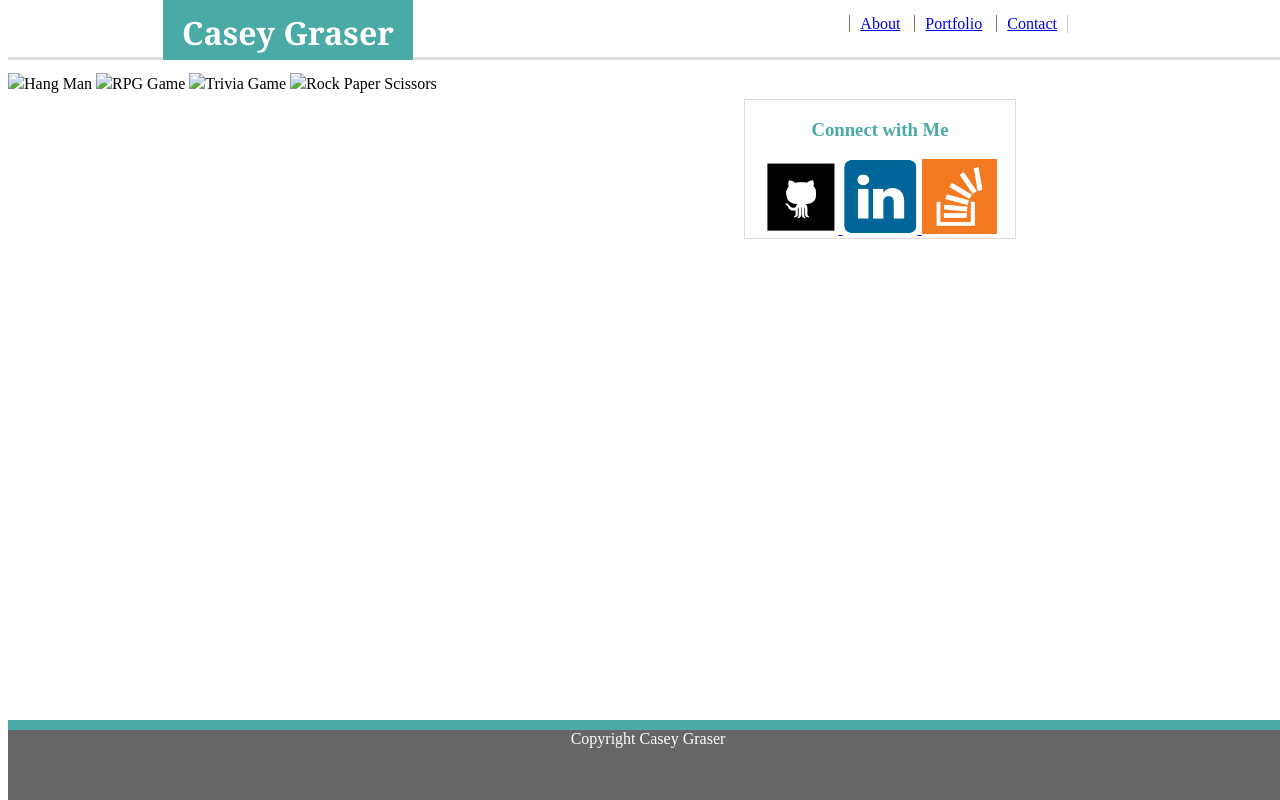
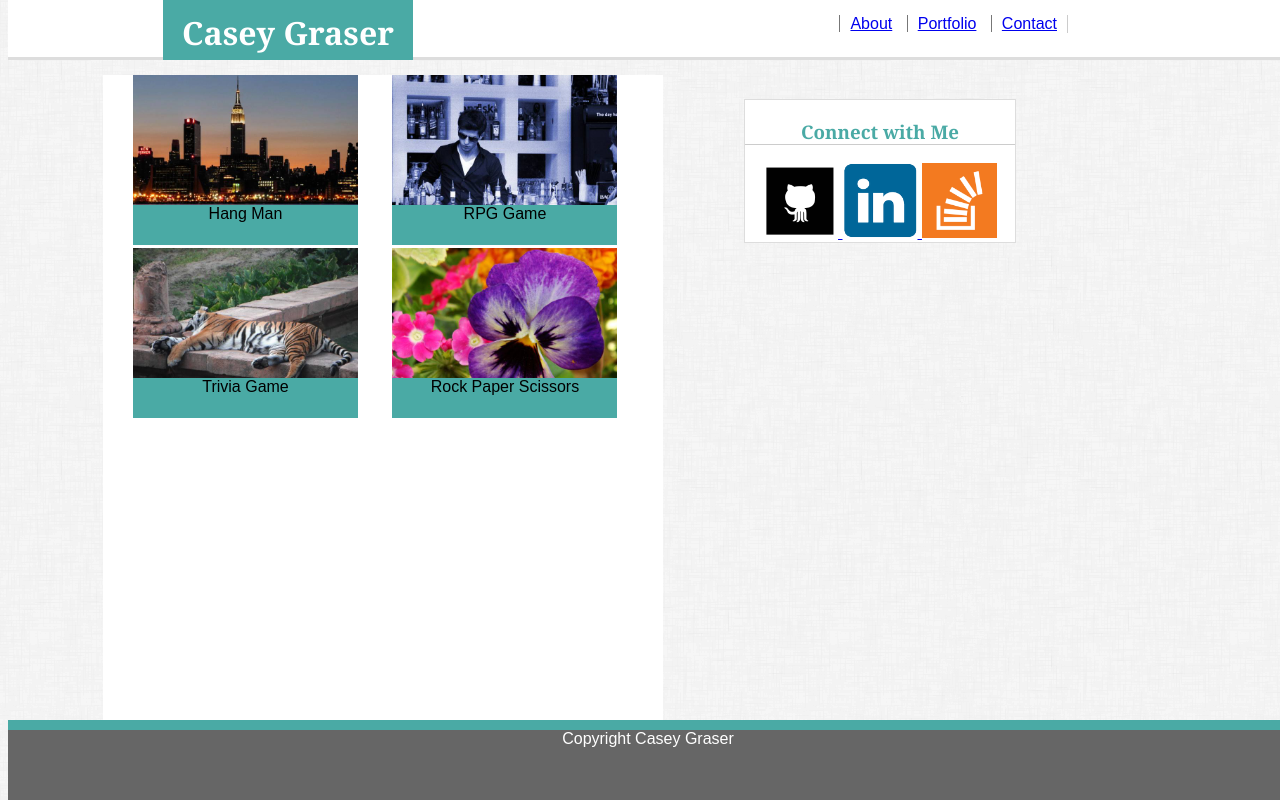
Before and after one commit to Csgraser/assignment-1, a plain HTML site: page portfolio.html in a window 1280 px wide. Drawn offline with Linux system fonts and the light colour scheme.

Commit message:
portfolio and contact work

```diff
--- a/assets/css/style.css
+++ b/assets/css/style.css
@@ -1,6 +1,10 @@
 *{
 	box-sizing: border-box;
 
+}
+
+body{
+	font: 16px 'Arial', 'Helvetica Neue', Helvetica, sans-serif;
 }
 
 h1 {
@@ -13,11 +17,20 @@ h1 {
 }
 
 h2 {
+	z-index: 3;
 	font-family: 'Georgia', Times, 'Times New Roman', serif;
 	color: #4aaaa5;
+	border-bottom: 2px solid #ccc;
 }
 
-#name {
+h3 {
+	font-family: 'Georgia', Times, 'Times New Roman', serif;
+	color: #4aaaa5;
+	border-bottom: 1px solid #ccc;
+
+}
+
+.name {
 	background-color: #4aaaa5;
 	margin-left: 155px;
 	width: 250px;
@@ -36,6 +49,7 @@ h2 {
 	margin-top: 100px;
 	width: 50%;
 	padding: 50px;
+	padding-bottom: 100px;
 	border: 1px;
 	border-style: block;
 	outline-color: #dddddd;
@@ -140,3 +154,45 @@ footer{
 	height: 10%;
 
 }
+
+.portfolioImages{
+	background-color: #ffffff;
+	width: 560px;
+	height: 665px;
+	margin-left: 95px;
+	margin-right: 470px;
+	outline-style: block;
+	outline-color: #777777;
+	outline-width: 5px;
+}
+
+.placeHolderImg{
+	margin-left: 30px;
+	padding-top: 60;
+	width: 225px;
+	display: inline-block;
+	position: relative;
+}
+
+.photos{
+	width: 225px;
+}
+
+.portfolioText{
+position: absolute;
+z-index: 3;
+top: 130px;
+background-color: #4aaaa5;
+text-align: center;
+width: 225px;
+height: 40px;
+}
+
+#message{
+	width: 585px;
+	height: 200px;
+}
+
+#contactBoxes{
+	width: 585px;
+}
--- a/portfolio.html
+++ b/portfolio.html
@@ -7,10 +7,11 @@
 	<meta http-equiv="X-UA-Compatible" content="ie=edge">
 	<title>Portfolio</title>
 </head>
+<body background="assets/images/backgroundpicture.png">
 
 <header id="header">
 
-	<div id="name">
+	<div class="name">
 
 		<h1>Casey Graser</h1>
 
@@ -47,13 +48,42 @@
 
 	<h2>Portfolio</h2>
 
-	<img src="placeholder1.jpg">Hang Man
+	<div class="portfolioImages">
 
-	<img src="placeholder2.jpg">RPG Game
+		<div class="placeHolderImg">
 
-	<img src="placeholder4.jpg">Trivia Game
+	<img class="photos" src="assets/images/placeholder1.jpg">
 
-	<img src="placeholder5.jpg">Rock Paper Scissors
+	<div class="portfolioText">Hang Man</div>
+
+</div>
+
+<div class="placeHolderImg">
+
+	<img class="photos" src="assets/images/placeholder2.jpg">
+
+	<div class="portfolioText">RPG Game</div>
+
+	</div>
+
+	<div class="placeHolderImg">
+
+
+	<img class="photos" src="assets/images/placeholder4.jpg">
+
+	<div class="portfolioText">Trivia Game</div>
+
+	</div>
+
+	<div class="placeHolderImg">
+
+		<img class="photos" src="assets/images/placeholder5.jpg">
+
+		<div class="portfolioText">Rock Paper Scissors</div>
+
+	</div>
+
+	</div>
 
 
 
```
Also changed, not shown: contact.html (+7 -5 lines), index.html (+6 -3 lines).
